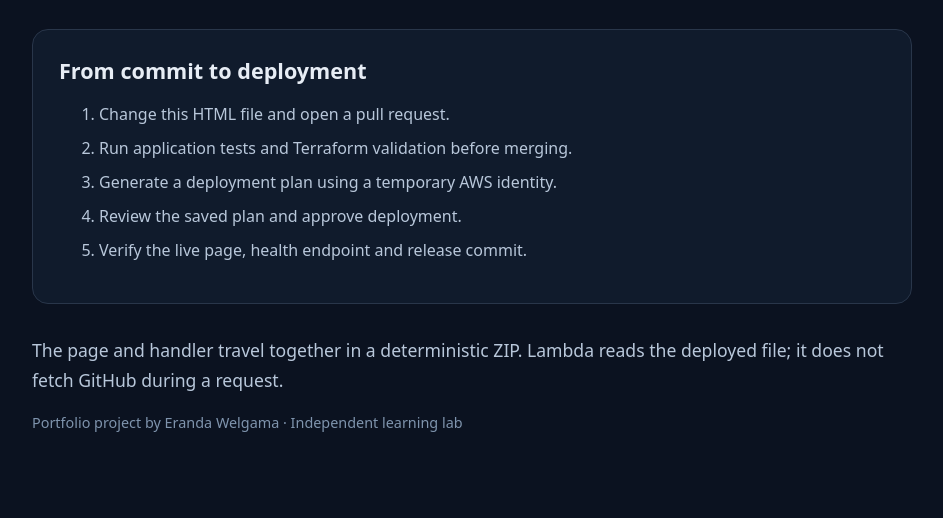
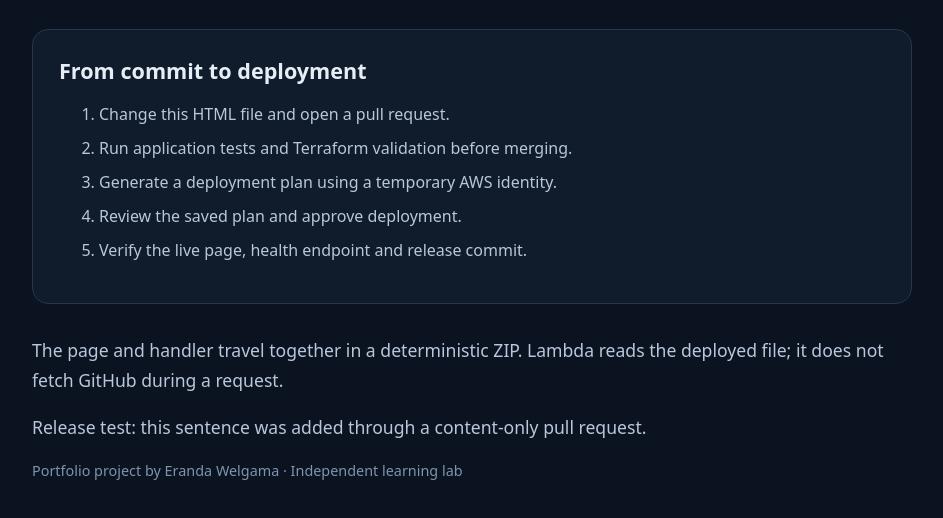
Before and after one commit to reranda/aws-serverless-page-cicd, a plain HTML site: page content/index.html in a window 1280 px wide. Shown: the part 342-860 px from the top of the page, without its empty margins (168-1111 px from the left). Drawn offline with Linux system fonts and the light colour scheme.

Commit message:
Test a content-only page release
Add one visible HTML paragraph for the manual content-update and rollback acceptance test. The diff changes only content/index.html; existing README and validation updates are preserved.

CI passed: Python/package tests, both Terraform roots and security baseline.

```diff
--- a/content/index.html
+++ b/content/index.html
@@ -20,5 +20,6 @@
 <li>Verify the live page, health endpoint and release commit.</li>
 </ol></section>
 <p>The page and handler travel together in a deterministic ZIP. Lambda reads the deployed file; it does not fetch GitHub during a request.</p>
+<p id="release-test">Release test: this sentence was added through a content-only pull request.</p>
 <footer>Portfolio project by Eranda Welgama · Independent learning lab</footer>
 </main></body></html>
```
